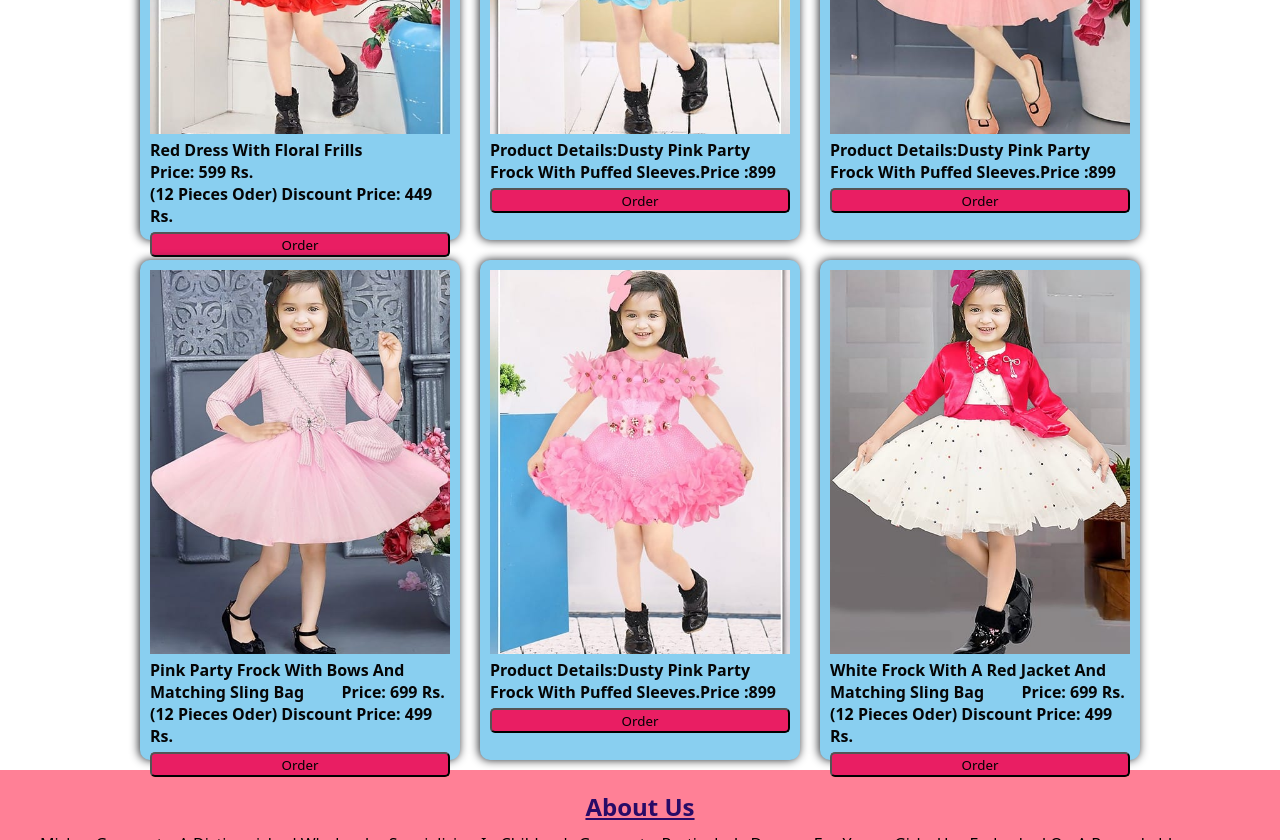
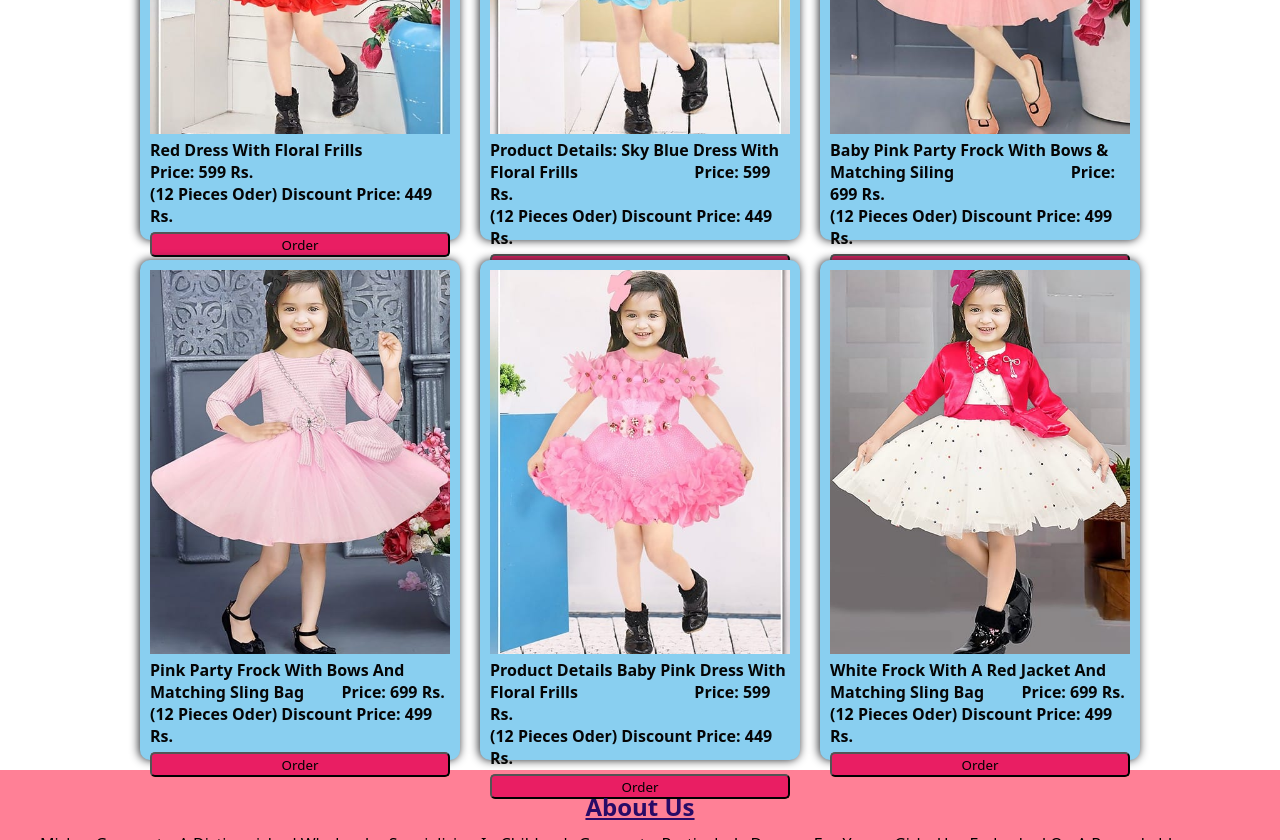
Before and after one commit to Mishragarments/MG-project, a plain HTML site: page index.html in a window 1280 px wide. Shown: the part 1960-2800 px from the top of the page. Drawn offline with Linux system fonts and the light colour scheme.

Commit message:
Update index.html
description of dress

```diff
--- a/index.html
+++ b/index.html
@@ -40,8 +40,10 @@
             /></a>
           </div>
           <p>
-            Product details:Dusty pink party frock with puffed sleeves.Price
-            :899
+            Pink barbie style party frock
+            &nbsp;&nbsp;&nbsp;&nbsp;&nbsp;&nbsp;&nbsp;&nbsp;&nbsp;&nbsp;&nbsp;&nbsp;&nbsp;&nbsp;&nbsp;&nbsp;&nbsp;&nbsp;&nbsp;&nbsp;&nbsp;&nbsp;&nbsp;&nbsp;&nbsp;&nbsp;&nbsp;price:
+            799 Rs.
+            <br />(12 pieces order) discount price: 579 Rs.
           </p>
            <a href="#register"><b><button class="button" style="font-weight: 500;">Order</button></b></a>
         </div>
@@ -52,8 +54,10 @@
             /></a>
           </div>
           <p>
-            Product details:Dusty pink party frock with puffed sleeves.Price
-            :899
+            White asymmetrical floral party frock
+            &nbsp;&nbsp;&nbsp;&nbsp;&nbsp;&nbsp;&nbsp;&nbsp;&nbsp;&nbsp;&nbsp;&nbsp;&nbsp;&nbsp;&nbsp;&nbsp;&nbsp;&nbsp;&nbsp;&nbsp;&nbsp;&nbsp;&nbsp;&nbsp;&nbsp;&nbsp;&nbsp;price:
+            899 Rs.
+            <br />(12 pieces order) discount price: 649 Rs.
           </p>
           <a href="#register"><b><button class="button" style="font-weight: 500;">Order</button></b></a>
         </div>
@@ -67,7 +71,7 @@
             Dusty pink party frock with puffed sleeves
             &nbsp;&nbsp;&nbsp;&nbsp;&nbsp;&nbsp;&nbsp;&nbsp;&nbsp;&nbsp;&nbsp;&nbsp;&nbsp;&nbsp;&nbsp;&nbsp;&nbsp;&nbsp;&nbsp;&nbsp;&nbsp;&nbsp;&nbsp;&nbsp;&nbsp;&nbsp;&nbsp;price:
             899 Rs.
-            <br />(12 pieces oder) discount price: 649 Rs.
+            <br />(12 pieces order) discount price: 649 Rs.
           </p>
           <a href="#register"><b><button class="button" style="font-weight: 500;">Order</button></b></a>
         </div>
@@ -169,8 +173,10 @@
             /></a>
           </div>
           <p>
-            Product details:Dusty pink party frock with puffed sleeves.Price
-            :899
+            Product details: Sky blue dress with floral frills
+            &nbsp;&nbsp;&nbsp;&nbsp;&nbsp;&nbsp;&nbsp;&nbsp;&nbsp;&nbsp;&nbsp;&nbsp;&nbsp;&nbsp;&nbsp;&nbsp;&nbsp;&nbsp;&nbsp;&nbsp;&nbsp;&nbsp;&nbsp;&nbsp;&nbsp;&nbsp;&nbsp;price:
+            599 Rs.
+            <br />(12 pieces oder) discount price: 449 Rs.
           </p>
            <a href="#register"><b><button class="button" style="font-weight: 500;">Order</button></b></a>
         </div>
@@ -181,8 +187,10 @@
             /></a>
           </div>
           <p>
-            Product details:Dusty pink party frock with puffed sleeves.Price
-            :899
+            Baby pink party frock with bows & matching siling
+            &nbsp;&nbsp;&nbsp;&nbsp;&nbsp;&nbsp;&nbsp;&nbsp;&nbsp;&nbsp;&nbsp;&nbsp;&nbsp;&nbsp;&nbsp;&nbsp;&nbsp;&nbsp;&nbsp;&nbsp;&nbsp;&nbsp;&nbsp;&nbsp;&nbsp;&nbsp;&nbsp;price:
+            699 Rs.
+            <br />(12 pieces oder) discount price: 499 Rs.
           </p>
            <a href="#register"><b><button class="button" style="font-weight: 500;">Order</button></b></a>
         </div>
@@ -206,8 +214,10 @@
             /></a>
           </div>
           <p>
-            Product details:Dusty pink party frock with puffed sleeves.Price
-            :899
+            Product details Baby pink dress with floral frills
+            &nbsp;&nbsp;&nbsp;&nbsp;&nbsp;&nbsp;&nbsp;&nbsp;&nbsp;&nbsp;&nbsp;&nbsp;&nbsp;&nbsp;&nbsp;&nbsp;&nbsp;&nbsp;&nbsp;&nbsp;&nbsp;&nbsp;&nbsp;&nbsp;&nbsp;&nbsp;&nbsp;price:
+            599 Rs.
+            <br />(12 pieces oder) discount price: 449 Rs.
           </p>
          <a href="#register"><b><button class="button" style="font-weight: 500;">Order</button></b></a>
         </div>
```
